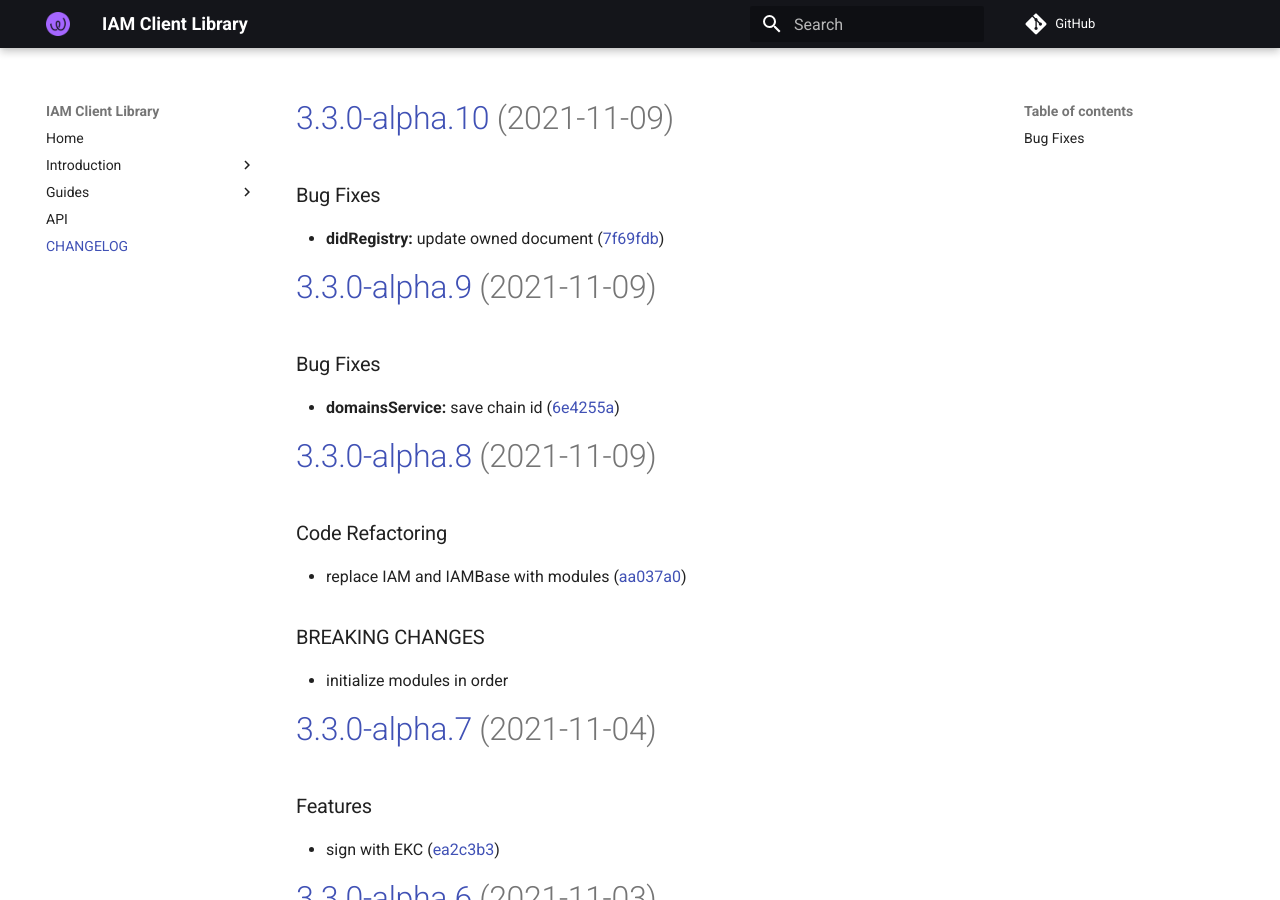
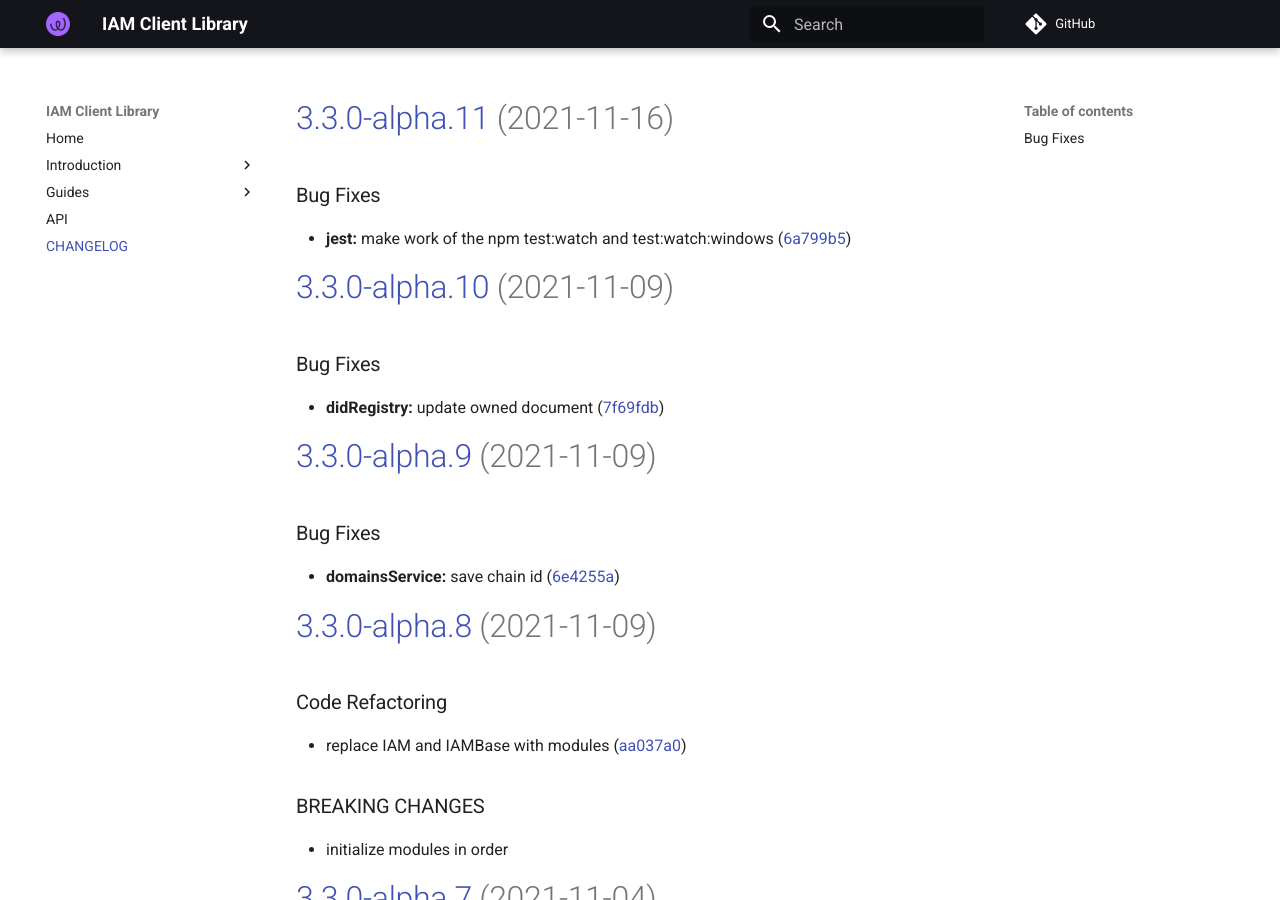
Before and after one commit to energywebfoundation/iam-client-lib, an MkDocs documentation site: the page built from docs/CHANGELOG.md, in a window 1280 px wide and 900 px high. Built offline with MkDocs 1.6.1 and Material for MkDocs 9.7.7, drawn with Linux system fonts in a browser that asks for light colours; comment, search, counter and statistics services are not loaded.

Commit message:
chore(release): 3.3.0-alpha.11 [skip ci]
# [3.3.0-alpha.11](https://github.com/energywebfoundation/iam-client-lib/compare/v3.3.0-alpha.10...v3.3.0-alpha.11) (2021-11-16)

### Bug Fixes

* **jest:** make work of the npm test:watch and test:watch:windows ([6a799b5](https://github.com/energywebfoundation/iam-client-lib/commit/6a799b5e9a7605c037e8a0c1364fa69499813cc3))

```diff
--- a/docs/CHANGELOG.md
+++ b/docs/CHANGELOG.md
@@ -1,3 +1,10 @@
+# [3.3.0-alpha.11](https://github.com/energywebfoundation/iam-client-lib/compare/v3.3.0-alpha.10...v3.3.0-alpha.11) (2021-11-16)
+
+
+### Bug Fixes
+
+* **jest:** make work of the npm test:watch and test:watch:windows ([6a799b5](https://github.com/energywebfoundation/iam-client-lib/commit/6a799b5e9a7605c037e8a0c1364fa69499813cc3))
+
 # [3.3.0-alpha.10](https://github.com/energywebfoundation/iam-client-lib/compare/v3.3.0-alpha.9...v3.3.0-alpha.10) (2021-11-09)
 
 
--- a/package.json
+++ b/package.json
@@ -1,6 +1,6 @@
 {
     "name": "iam-client-lib",
-    "version": "3.3.0-alpha.10",
+    "version": "3.3.0-alpha.11",
     "description": "Library for Decentralized Identity and Access Management",
     "main": "dist/index.js",
     "module": "dist/index.esm.js",
```
